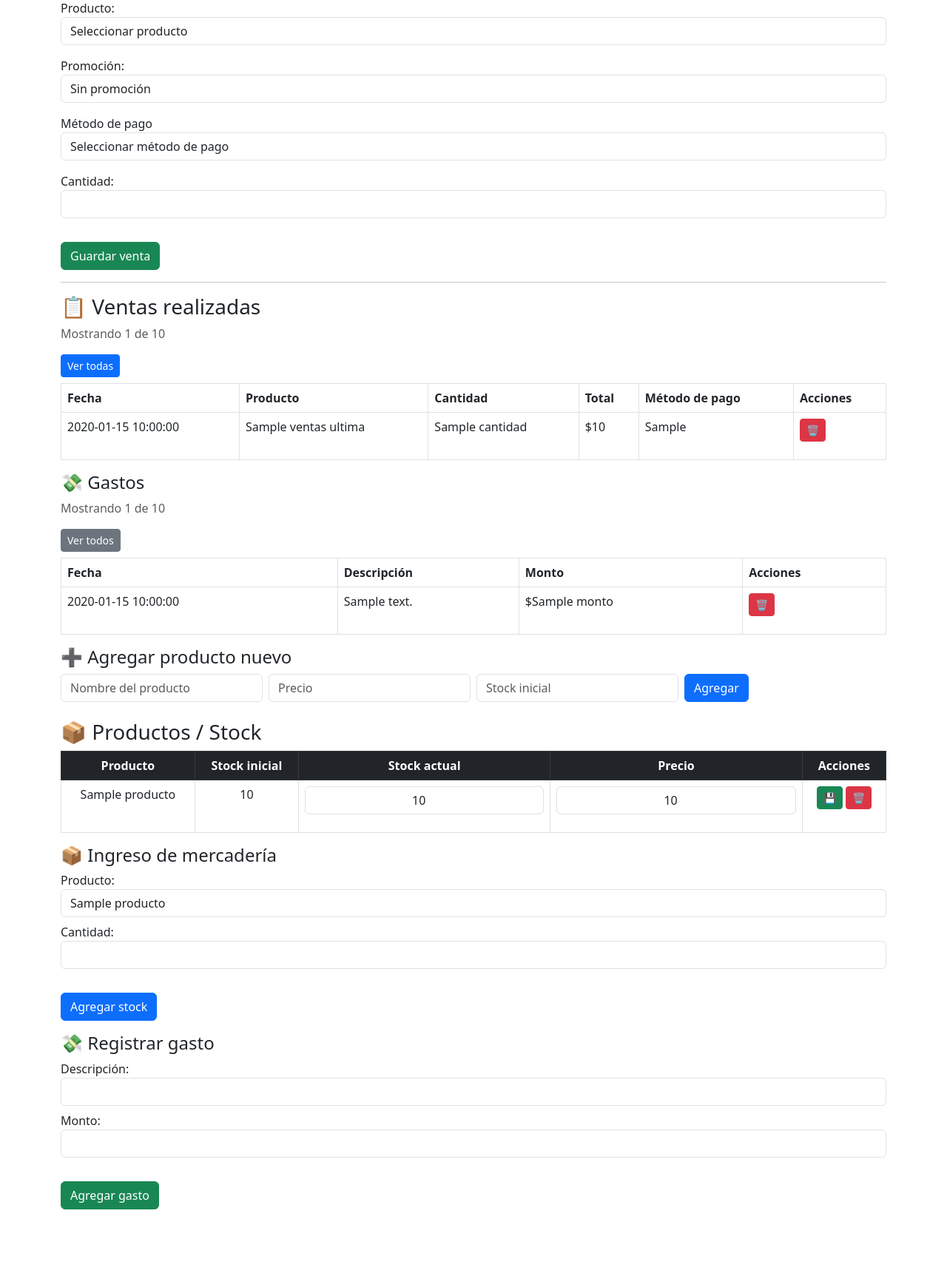
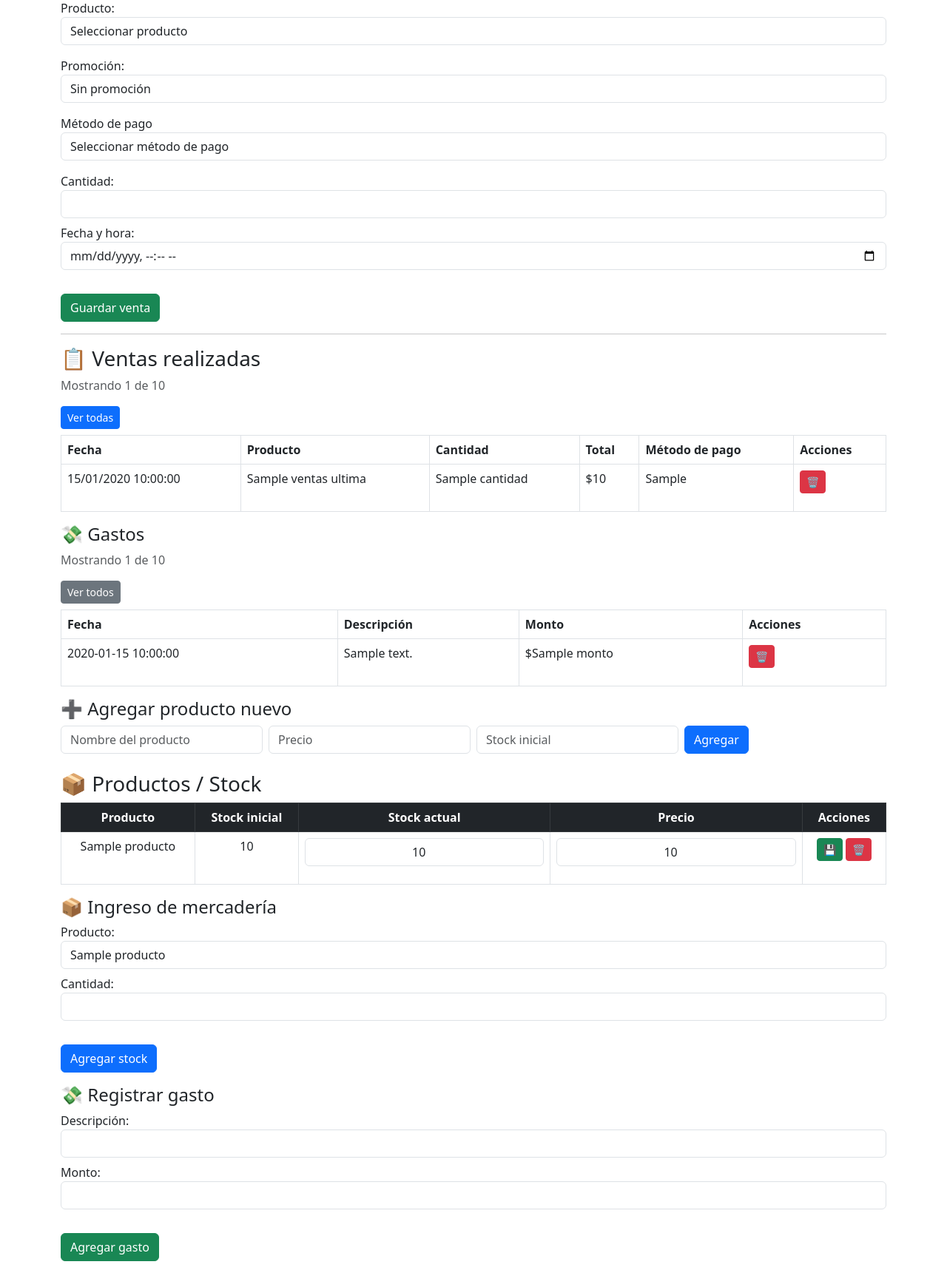
Before and after one commit to Florenciamagario23/hueveria-app, a Flask app: template templates/ventas.html in a window 1280 px wide. Shown: the part 295-2016 px from the top of the page at 74% size. Before the commit the page ends 1930 px from the top, so only its background shows below. Run offline with Flask 3, Linux system fonts and the light colour scheme; the template is opened without the code that fills it: most values are stand-ins (such as "Sample title", 1, 10 or a date in 2020); parts of the project's set-up code (start-up, migrations or seed data) failed here and were passed over; some libraries are stand-ins or nearby versions.

Commit message:
Add files via upload

```diff
--- a/app.py
+++ b/app.py
@@ -477,10 +477,12 @@ def agregar_venta():
 
     total = precio * cantidad
 
+    fecha = request.form["fecha"]
+
     cursor.execute("""
-        INSERT INTO ventas (fecha, producto_id, cantidad, total, metodo_pago)
-        VALUES (NOW(), %s, %s, %s, %s)
-    """, (producto_id, cantidad, total, metodo_pago))
+    INSERT INTO ventas (fecha, producto_id, cantidad, total, metodo_pago)
+    VALUES (%s, %s, %s, %s, %s)
+""", (fecha, producto_id, cantidad, total, metodo_pago))
 
     cursor.execute("""
         UPDATE productos
--- a/templates/ventas.html
+++ b/templates/ventas.html
@@ -106,6 +106,11 @@
 <input type="number" name="cantidad" class="form-control" required>
 </div>
 
+<div class="mb-2">
+<label>Fecha y hora:</label>
+<input type="datetime-local" name="fecha" class="form-control" required>
+</div>
+
 <br>
 <button type="submit" class="btn btn-success">Guardar venta</button>
 
@@ -152,7 +157,7 @@
 <tbody id="ventas-cortas">
 {% for v in ventas_ultimas %}
 <tr>
-  <td>{{ v.fecha }}</td>
+  <td>{{ v.fecha.strftime('%d/%m/%Y %H:%M:%S') }}</td>
   <td>{{ v.nombre }}</td>
   <td>{{ v.cantidad }}</td>
   <td>${{ v.total }}</td>
@@ -172,7 +177,7 @@
 <tbody id="ventas-todas" style="display:none;">
 {% for v in ventas_todas %}
 <tr>
-  <td>{{ v.fecha }}</td>
+  <td>{{ v.fecha.strftime('%d/%m/%Y %H:%M:%S') }}</td>
   <td>{{ v.nombre }}</td>
   <td>{{ v.cantidad }}</td>
   <td>${{ v.total }}</td>
```
